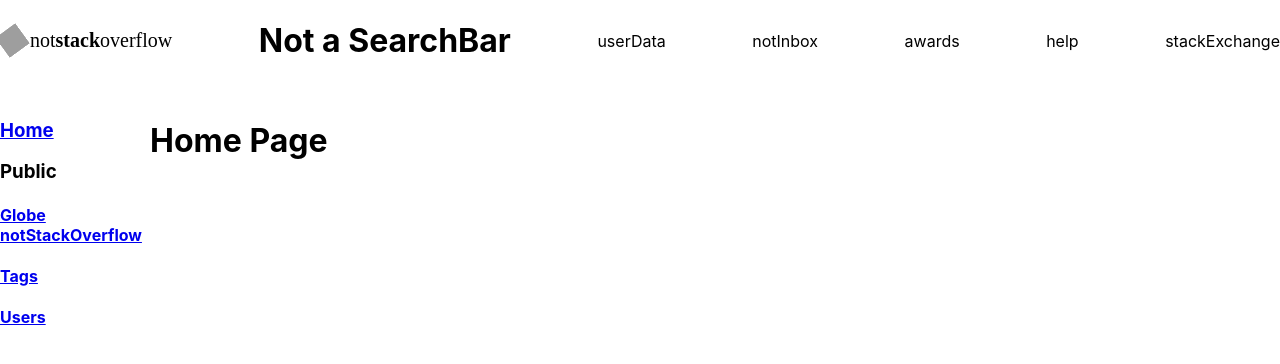
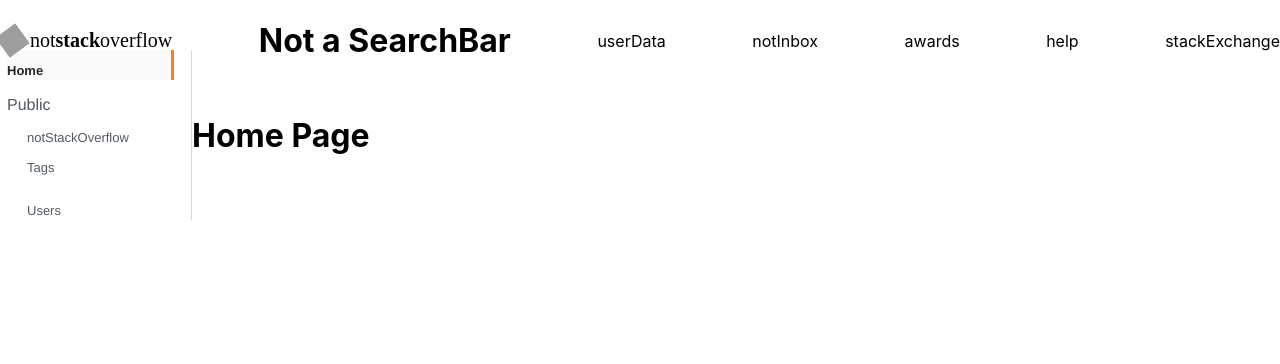
Before and after one commit to devmtngrouprpn/notStackOverflow, a React (Create React App) app: page /#/ in a window 1280 px wide. Shown: the top 364 px of the page. Built offline with nearby package versions, Linux system fonts and the light colour scheme; grey boxes are pictures that could not be loaded; a web font is replaced by a local one; what redux-promise-middleware would draw is missing.

Commit message:
styling the side bar

```diff
--- a/src/components/Layout/Header/Header.jsx
+++ b/src/components/Layout/Header/Header.jsx
@@ -4,7 +4,7 @@ import SearchBar from './SearchBar.jsx';
 import { flex } from '../../../utilites/index.js';
 import { P, Logo } from '../../../utilites/globals.js';
 
-function name(props) {
+function Header(props) {
     return (
         <FlexBox>
 
@@ -64,4 +64,4 @@ const FlexBox = styled.div`
     ${flex('row', 'space-between')}
 `;
 
-export default name;
+export default Header;
--- a/src/components/Layout/Layout1.jsx
+++ b/src/components/Layout/Layout1.jsx
@@ -2,6 +2,7 @@ import React from 'react';
 import styled from 'styled-components';
 import Header from './Header/Header.jsx';
 import Sidebar from './Sidebar1.jsx';
+import { flex } from '../../utilites/index.js';
 
 function Layout(props) {
     return (
@@ -11,13 +12,12 @@ function Layout(props) {
                 <Header />
             </HeaderHolder>
 
-            <SidebarHolder>
-                <Sidebar />
-            </SidebarHolder>
-
-            <ChildHolder>
-                {props.children}
-            </ChildHolder>
+            <ContentHolder>
+                <StyledSidebar />
+                <ChildFlexContainer>
+                    {props.children}
+                </ChildFlexContainer>
+            </ContentHolder>
 
         </Grid>
     )
@@ -25,23 +25,28 @@ function Layout(props) {
 
 const Grid = styled.div`
     display: grid;
-    grid-template-rows: 100px 1fr;
-    grid-template-columns: 150px 1fr;
+    grid-template-rows: 50px 1fr;
+    grid-template-columns: 1fr;
     grid-template-areas:
-    "header header"
-    "sidebar children";
+    "header"
+    "content";
 `;
 
-const ChildHolder = styled.div`
-    grid-area: children;
+const StyledSidebar = styled(Sidebar)`
+    flex-basis: 164px;
+    flex-shrink: 0;
 `
+const ChildFlexContainer = styled.div`
+    flex-basis: 1100px;
+`
+
+const ContentHolder = styled.div`
+    grid-area: content;
+    ${flex()};
+`;
 
 const HeaderHolder = styled.div`
     grid-area: header;
-`
-
-const SidebarHolder = styled.div`
-    grid-area: sidebar;
-`
+`;
 
 export default Layout;
--- a/src/components/Layout/Sidebar1.jsx
+++ b/src/components/Layout/Sidebar1.jsx
@@ -1,29 +1,60 @@
 import React from 'react';
-import { Link } from 'react-router-dom';
+import { Link, withRouter } from 'react-router-dom';
 import styled from 'styled-components';
-import { flex } from '../../utilites/index.js';
+import { flex, colors, P, StyledLink } from '../../utilites/index.js';
 
 
-function Sidebar(props) {
+function Sidebar({ match }) {
+
+    const route = (match.path.match(/(\w+)$/) || ['home'])[0];
+
     return (
-        <>
-            <Link to='/'>
-                <h3>Home</h3>
-            </Link>
+        <SidebarContainer>
 
-            <h3>Public</h3>
+            <SidebarLink to='/' active={route === 'home'}>
+                <P>Home</P>
+            </SidebarLink>
 
-            <Link to='/questions'>
-                <h4>Globe notStackOverflow</h4>
-            </Link>
-            <Link to='/tags'>
-                <h4>Tags</h4>
-            </Link>
-            <Link to='/users'>
-                <h4>Users</h4>
-            </Link>
-        </>
+            <SidebarP>Public</SidebarP>
+
+            <SidebarLink indent='20px' to='/questions' active={route === 'questions'}>
+                notStackOverflow
+            </SidebarLink>
+
+            <SidebarLink indent='20px' to='/tags' active={route === 'tags'}>
+                Tags
+            </SidebarLink>
+
+            <SidebarLink indent='20px' to='/users' active={route === 'users'}>
+                <P>Users</P>
+            </SidebarLink>
+
+        </SidebarContainer>
     )
 }
 
-export default Sidebar;
+const SidebarContainer = styled.div`
+    ${flex('column', 'center', 'flex-start')}
+    padding-left: 7px;
+    border-right: 1px solid ${colors.borderGray};
+`;
+
+const SidebarLink = styled(StyledLink)`
+    height: 30px;
+    width: 164px;
+    font-size: 13px;
+    font-weight: ${props => props.active ? 'bold' : '400px'};
+    color: ${props => props.active ? colors.black : ''};
+    padding-left: ${props => props.indent || '0'};
+    background: ${props => props.active ? colors.offWhite : ''};
+    border-right: ${props => props.active ? `solid ${colors.orange} 3px` : ''};
+
+`
+
+const SidebarP = styled(P)`
+    color: ${colors.textDarkGray}
+`;
+
+
+
+export default withRouter(Sidebar);
--- a/src/utilites/colors.js
+++ b/src/utilites/colors.js
@@ -10,9 +10,11 @@ export const tagTextBlue = '#33658A';
 export const tagBlue = '#CDE0ED';
 export const linkBlue = '#3277AB';
 export const linkLightBlue = '#32AAFF';
-export const borderGray = '#F5F6F6';
+export const borderShadowGray = '#F5F6F6';
+export const borderGray = '#D6D9DC';
+export const textDarkGray = '#535A60';
 export const textGray = '#6A737C';
-export const textDarkGray = '#7D8287';
+export const textLighterGray = '#7D8287';
 export const textLightGray = '#777F87';
 export const green = '#45A163';
 export const lightGreen = '#A3D0B1';
@@ -31,9 +33,10 @@ export default {
     linkBlue,
     linkLightBlue,
     borderGray,
+    textDarkGray,
     textGray,
-    textDarkGray,
     textLightGray,
+    textLighterGray,
     green,
     lightGreen,
     darkGreen,
--- a/src/utilites/globals.js
+++ b/src/utilites/globals.js
@@ -1,14 +1,26 @@
 import styled from 'styled-components';
+import { Link } from 'react-router-dom';
+import colors, { textDarkGray, black, offWhite } from './colors.js';
 
 export const P = styled.p`
-    font-family: Arial, Helvetica, sans-serif;
+    font-family: Helvetica, sans-serif;
 `;
 
 export const Logo = styled.img`
     transform: scaleX(-1) rotate(126deg);
 `;
 
+export const StyledLink = styled(Link)`
+    text-decoration: none;
+    font-family: Helvetica, sans-serif;
+    color: ${textDarkGray}
+    :hover {
+        color: ${black};
+    }
+`;
+
 export default {
     P,
     Logo,
+    StyledLink,
 };
```
